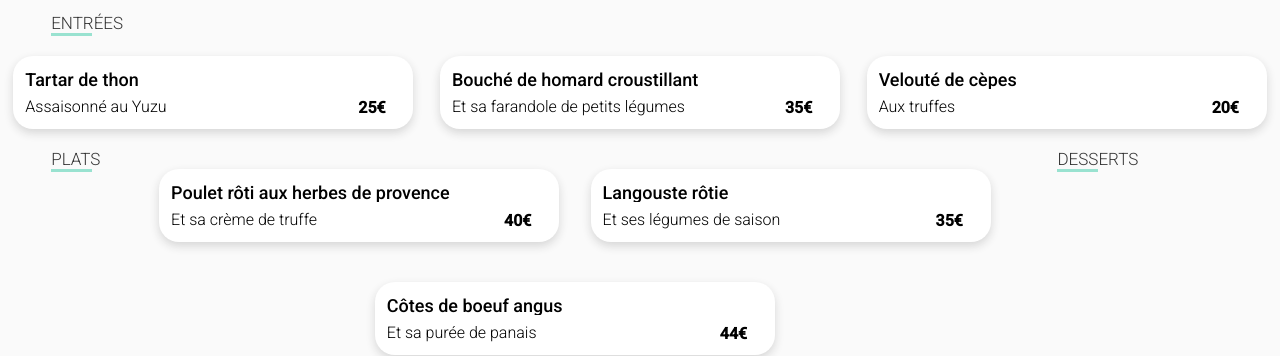
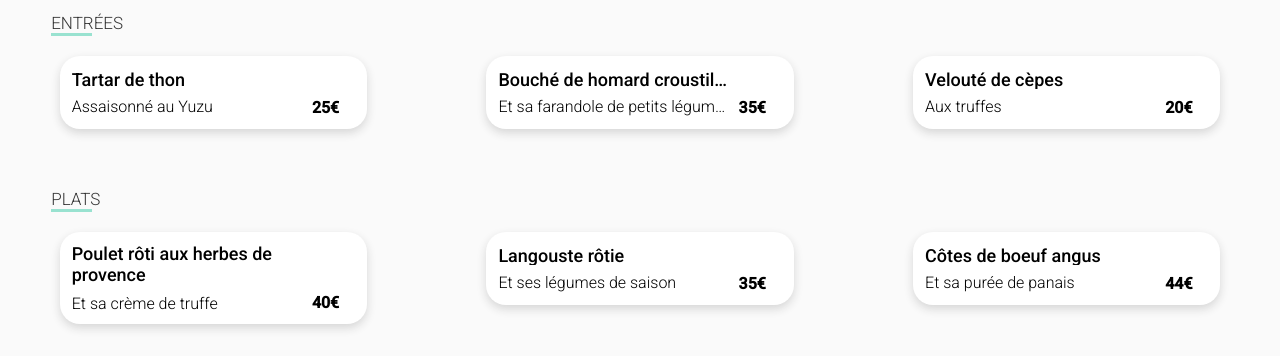
Before and after one commit to lagulch/ohmyfood-main, a plain HTML site: page pages/Les délices des sens.html in a window 1280 px wide. Shown: the part 480-836 px from the top of the page. Drawn offline with Linux system fonts and the light colour scheme.

Commit message:
ajout du responsive

```diff
--- a/pages/Les délices des sens.html
+++ b/pages/Les délices des sens.html
@@ -50,10 +50,11 @@
             <div class="valide"><i class="fa-solid fa-check"></i></div>
             </div>
         </div>
+    </div>
 
     <div class="plats"><div class="sousligne">PLATS</div></div>
     <div class="listentree">
-        <div class="menucard">
+        <div class="menucardXL">
             <div class="titrebouffe">
             <h2>Poulet rôti aux herbes de provence</h2>
             <h3>Et sa crème de truffe</h3>
@@ -121,8 +122,6 @@
             </div>
         </div>
     </div>
-
-    </div>
     <div class="btn-g-a"><button class="btn-g">Commander</button></div>
     <footer>
         <h1>ohmyfood</h1>
--- a/style.scss
+++ b/style.scss
@@ -43,7 +43,9 @@
 body{
     width: 100%;
     font-family: 'Roboto', sans-serif;
-    margin: 0;
+    margin: 0 0;
+    padding: 0;
+    height: fit-content;
     .loader{
         opacity: 0;
         position: fixed;
@@ -204,6 +206,19 @@
                 color: $primary;
             }
         }
+    }
+
+    @media screen and (min-width: 1000px) {
+            .resume{
+                display: flex;
+                justify-content: space-between;
+                width: 95%;
+                margin: 40px auto 0 auto;
+                .card{
+                    width: 300px;
+                    margin: 0;
+                }
+            }
     }
 
     main{
@@ -526,17 +541,112 @@
                 transition: 200ms;
             }
         }
+        .menucardXL{
+            animation: fadein 1s 0ms ease-in-out;
+            width: 92%;
+            height: 92px;
+            background-color: white;
+            margin: 20px auto;
+            border-radius: 20px;
+            @include ombrage;
+            display: flex;
+            justify-content: space-between;
+            align-items: flex-end;
+            overflow: hidden;
+            .titrebouffe{
+                display: flex;
+                flex-direction: column;
+                justify-content: space-between;
+                align-items: flex-start;
+                margin: 12px 0 12px 12px;
+                width: 100%;
+                height: 69px;
+                overflow: hidden;
+                h2{
+                    font-size: 18px;
+                    font-weight: 500;
+                    margin: 0 0 8px 0;
+                    height: 70%;
+                    overflow: hidden;
+                    text-overflow: ellipsis;
+                    width: 100%;
+                }
+                h3{
+                    font-size: 16px;
+                    font-weight: 300;
+                    margin: 0;
+                    height: 30%;
+                    overflow: hidden;
+                    text-overflow: ellipsis;
+                    white-space: nowrap;
+                    width: 100%;
+                    b{
+                        font-weight: 400;
+                    }
+                }
+            }
+            .achat{
+                display: flex;
+                justify-content: space-between;
+                width: 128px;
+                height: 100%;
+                align-items: flex-end;
+                margin-right: -73px;
+                margin-left: 10px;
+                overflow: visible;
+                transition: 200ms;
+                .prix{
+
+                    width: 55px;
+                    padding: 0 0 12px 0;
+                    font-weight: 600;
+                }
+                .valide{
+                    height: 92px;
+                    width: 73px;
+                    background-color: mediumaquamarine;
+                    display: flex;
+                    justify-content: center;
+                    align-items: center;
+                    i{
+                        color: mediumaquamarine;
+                        padding: 5px;
+                        background-color: white;
+                        border-radius: 20px;
+                    }
+                }
+            }
+            &:hover > .achat{
+                margin-right: 0;
+                transition: 200ms;
+            }
+            &:hover > .achat i{
+                transform: rotate(360deg);
+                transition: 300ms;
+                transition-delay: 100ms;
+            }
+            &:hover > .titrebouffe{
+                width: 55%;
+                transition: 200ms;
+            }
+        }
     }
     @media screen and (min-width: 1000px){
         .menuresto{
             margin: 30px 0 0 0;
+            display: flex;
+            flex-direction: column;
 
             .listentree{
                 display: flex;
+                justify-content: left;
                 flex-wrap: wrap;
 
                 .menucard{
-                    max-width: 400px;
+                    max-width: 24%;
+                }
+                .menucardXL{
+                    max-width: 24%;
                 }
             }
         }
```
Also changed, not shown: style.css, 1 other file.
